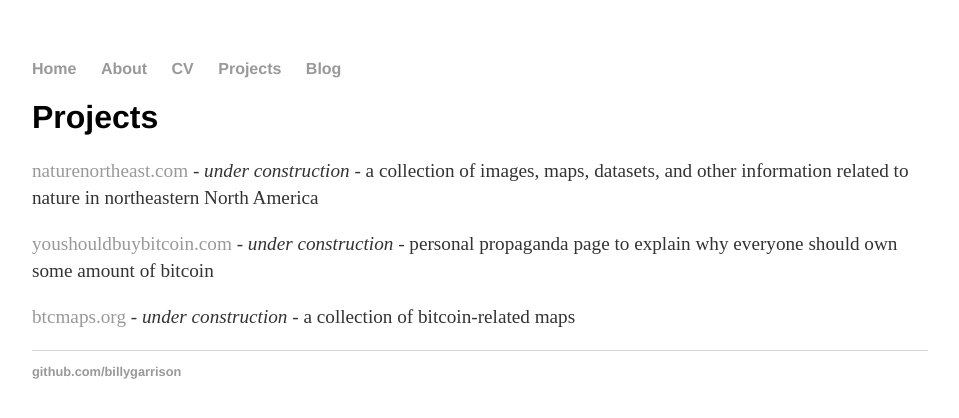
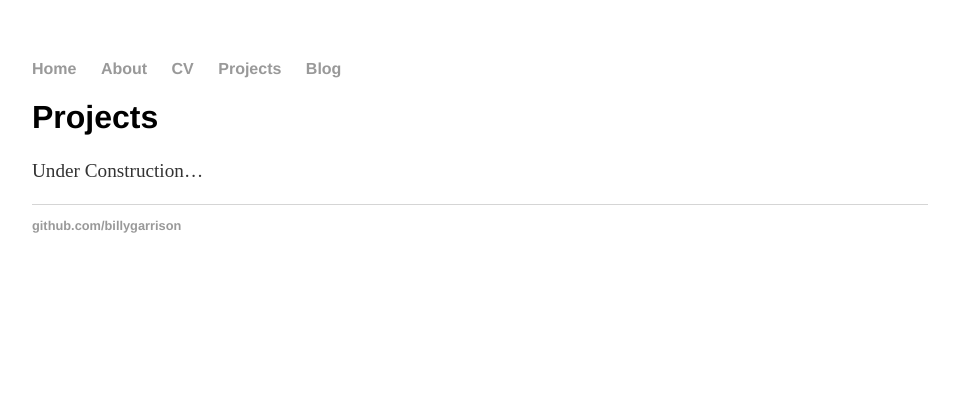
Before and after one commit to billygarrison/billygarrison.github.io, a Jekyll site: the page built from projects.md, in a window 1280 px wide. Shown: the top 418 px of the page, without its empty margins (160-1119 px from the left). Built offline with Jekyll 4.4.1, drawn with Linux system fonts in a browser that asks for light colours.

Commit message:
Update projects.md

```diff
--- a/projects.md
+++ b/projects.md
@@ -4,8 +4,4 @@
 ---
 
 # Projects
-[naturenortheast.com](https://naturenortheast.com) - *under construction* - a collection of images, maps, datasets, and other information related to nature in northeastern North America
-
-[youshouldbuybitcoin.com](https://youshouldbuybitcoin.com) - *under construction* - personal propaganda page to explain why everyone should own some amount of bitcoin
-
-[btcmaps.org](https://btcmaps.org) - *under construction* - a collection of bitcoin-related maps
+Under Construction...
```
